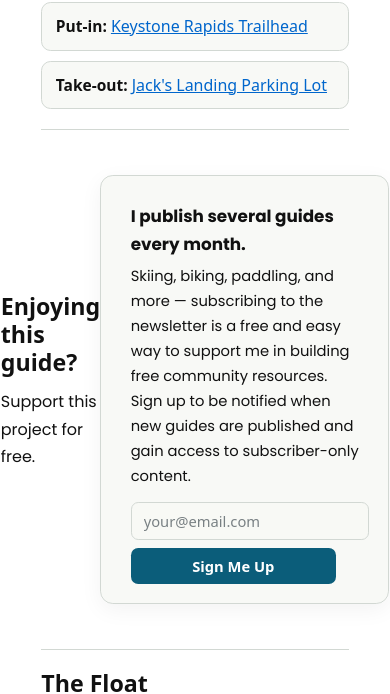
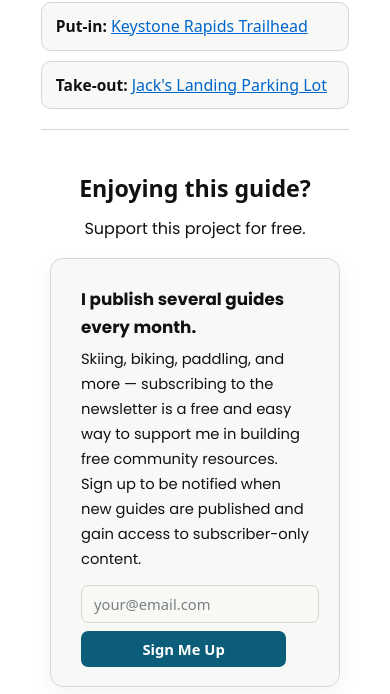
Before and after one commit to napolitanj/joetracks, a React (Vite) app: page /boardman-river-keystone-rapids in a window 390 px wide. Shown: the part 3706-4400 px from the top of the page. Built offline with nearby package versions, Linux system fonts and the light colour scheme; no server answers.

Commit message:
style tweak on newsletter CTA

```diff
--- a/src/components/KeystoneRapidsGuide.tsx
+++ b/src/components/KeystoneRapidsGuide.tsx
@@ -264,7 +264,7 @@ const KeystoneRapidsGuide = () => {
             </Reveal>
             {/* ── Newsletter ── */}
             <Reveal variant="up" delay={500}>
-              <section className="content-wrapper row cnt-vrt cnt-hrz">
+              <section className="content-wrapper row cnt-vrt cnt-hrz mobile-col">
                 <div className="col cnt-vrt cnt-hrz">
                   <h2>Enjoying this guide?</h2>
                   <p>Support this project for free.</p>
--- a/src/styles/keystone-rapids-guide.css
+++ b/src/styles/keystone-rapids-guide.css
@@ -350,4 +350,8 @@
   .keystone-rapids-guide .keystone-rapids-intro {
     gap: 1rem;
   }
+
+  .mobile-col {
+    flex-direction: column;
+  }
 }
```
